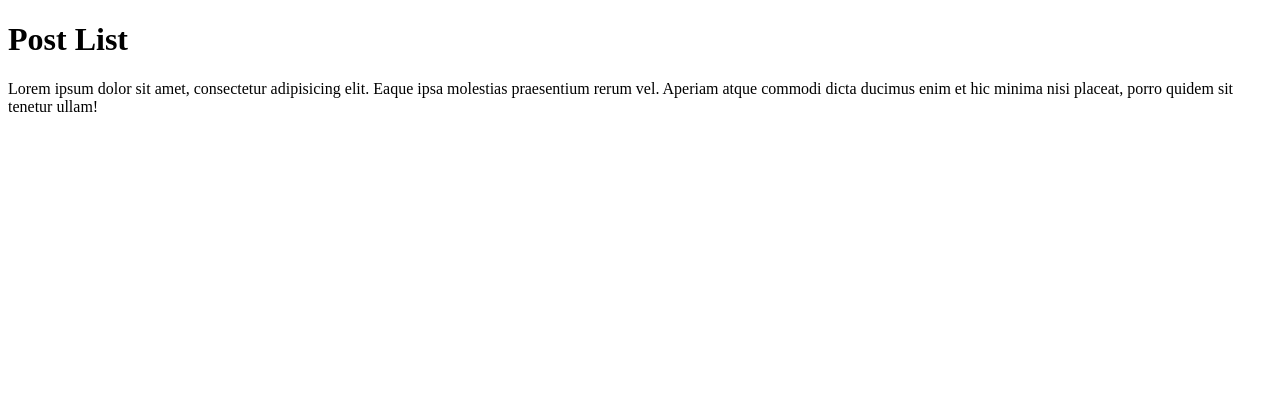
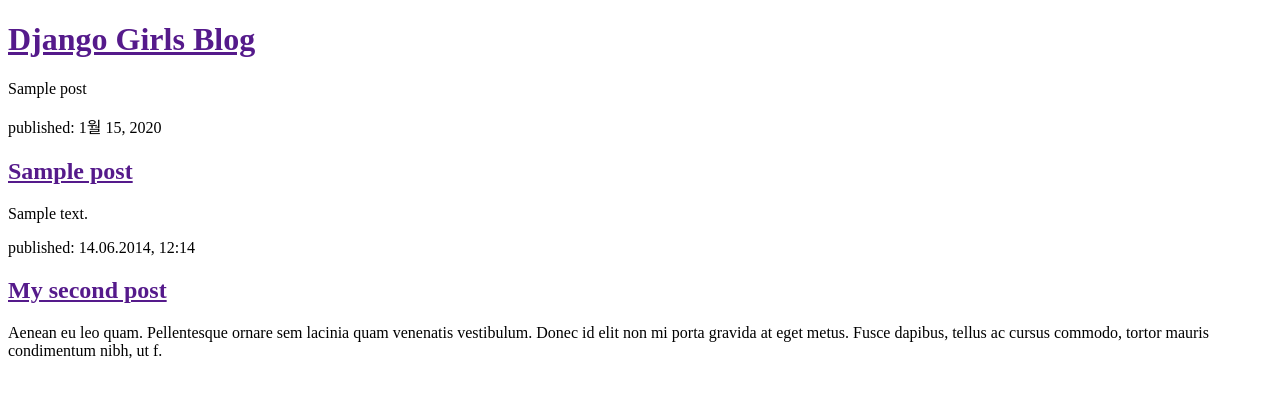
Before and after one commit to petershan1119/Djangogirls-Tutorial, a Django app: page / in a window 1280 px wide. Shown: the top 398 px of the page. Run offline with Django 3.2, Linux system fonts and the light colour scheme; tables that the repository leaves empty hold one stand-in row (values such as "Sample post").

Commit message:
postlist에서 Pst QuerySet을 template으로 전달, template tag에서 해당 QuerySet을 반복

```diff
--- a/django/blog/views.py
+++ b/django/blog/views.py
@@ -1,5 +1,6 @@
 from django.http import HttpResponse
 from django.shortcuts import render
+from .models import Post
 
 
 def post_list(request):
@@ -17,7 +18,19 @@ def post_list(request):
 
     # HTTP프로토콜로 텍스트 데이터 응답을 반환
     # return HttpResponse('<html><body><h1>Post list</h1><p>Post목록을 보여줄 예정입니다</p></body></html>')
-    return render(request, 'blog/post_list.html')
+
+    posts = Post.objects.all()
+    # render()함수에 전달한 dict객체 생성
+    context = {
+        'posts': posts,
+    }
+    return render(
+        request=request,
+        template_name='blog/post_list.html',
+        context=context,
+    )
+    # 위 return코드와 같음
+    # return render(request, 'blog/post_list.html', context)
 
 def post_detail(request):
     """
--- a/django/templates/blog/post_list.html
+++ b/django/templates/blog/post_list.html
@@ -8,9 +8,25 @@
     <title>DjangoGirls Tutorial</title>
 </head>
 <body>
-<!--html:5[tab]-->
-<h1>Post List</h1>
-<!--lorem30[tab]-->
-<p>Lorem ipsum dolor sit amet, consectetur adipisicing elit. Eaque ipsa molestias praesentium rerum vel. Aperiam atque commodi dicta ducimus enim et hic minima nisi placeat, porro quidem sit tenetur ullam!</p>
+        <div>
+            <h1><a href="">Django Girls Blog</a></h1>
+            {% for post in posts %}
+            <div>{{ post.title }}</div>
+            {% endfor %}
+        </div>
+
+        {% for post in posts %}
+        <div>
+            <p>published: {{ post.published_date }}</p>
+            <h2><a href="">{{ post.title }}</a></h2>
+            <p> {{ post.content|linebreaksbr }}</p>
+        </div>
+        {% endfor %}
+
+        <div>
+            <p>published: 14.06.2014, 12:14</p>
+            <h2><a href="">My second post</a></h2>
+            <p>Aenean eu leo quam. Pellentesque ornare sem lacinia quam venenatis vestibulum. Donec id elit non mi porta gravida at eget metus. Fusce dapibus, tellus ac cursus commodo, tortor mauris condimentum nibh, ut f.</p>
+        </div>
 </body>
 </html>
```
